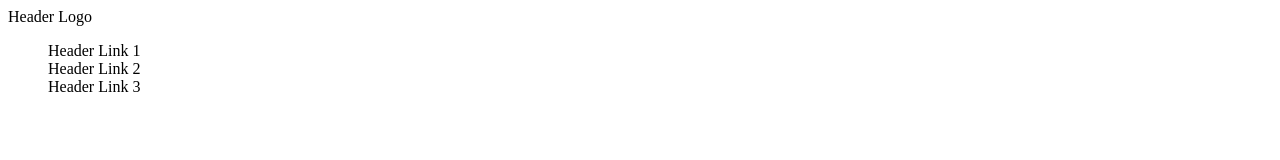
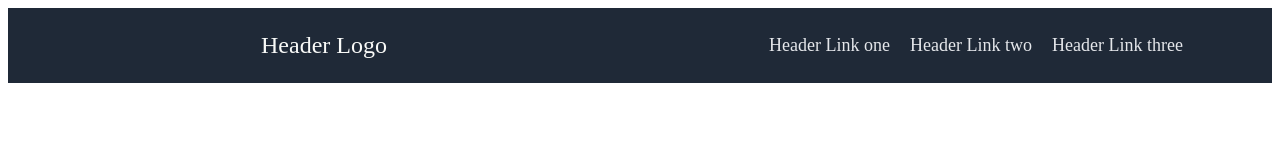
Before and after one commit to CthulhuIsRight/landing-page, a plain HTML site: page index.html in a window 1280 px wide. Drawn offline with Linux system fonts and the light colour scheme.

Commit message:
Edited html and CSS to display header area

```diff
--- a/index.html
+++ b/index.html
@@ -8,13 +8,13 @@
         <div class="first-section">
             <div class="navbar">
                 <div class="navbar-left">
-                    Header Logo
+                    <p id="header-logo">Header Logo</p>
                 </div>
                 <div class="navbar-right">
                     <ul style="list-style-type:none;">
-                        <li>Header Link 1</li>
-                        <li>Header Link 2</li>
-                        <li>Header Link 3</li>
+                        <li class="header-link">Header Link one</li>
+                        <li class="header-link">Header Link two</li>
+                        <li class="header-link">Header Link three</li>
                     </ul>
                 </div>
             </div>
--- a/styles.css
+++ b/styles.css
@@ -0,0 +1,42 @@
+@import url('https://fonts.googleapis.com/css2?family=Roboto&display=swap')
+
+* {
+    margin: 0;
+    padding: 0;
+}
+
+body{
+    font-family: 'Roboto Slab', serif;
+}
+
+.first-section{
+    background-color: #1F2937;
+}
+
+#header-logo{
+    font-size: 24px;
+    color: #F9FAF8;
+}
+
+.header-link{
+    font-size: 18px;
+    color: #E5E7EB;
+    margin: 10px;
+}
+
+.navbar{
+    display:flex;
+    flex-direction: row;
+}
+
+ul{
+    display: flex;
+    flex-direction: row;
+}
+
+.navbar-left,.navbar-right{
+    display: flex;
+    width: 50%;
+    justify-content: center;
+    align-items: center;
+}
```
